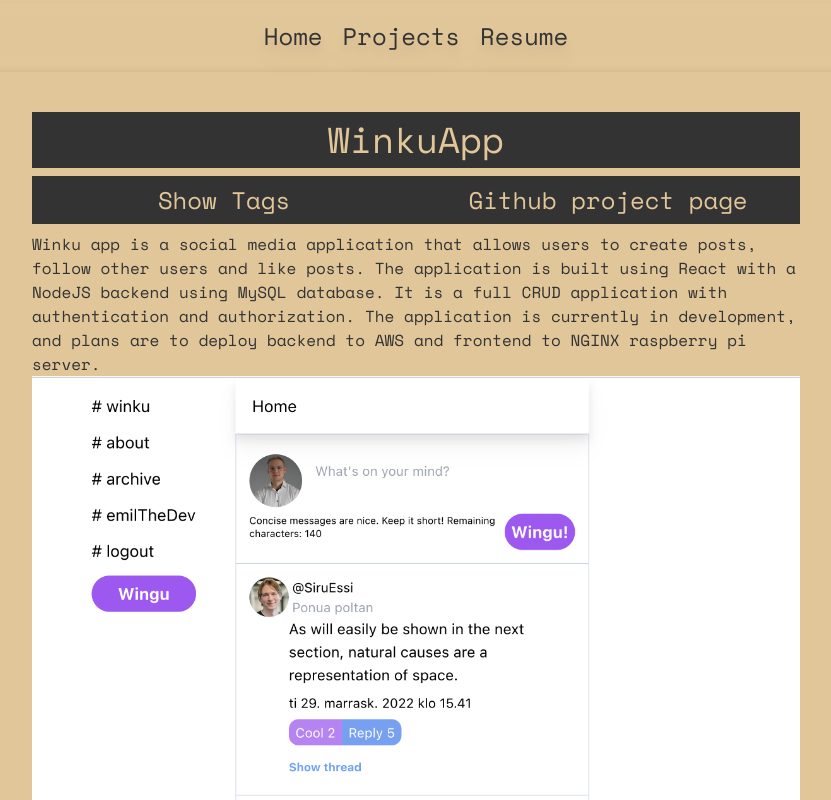
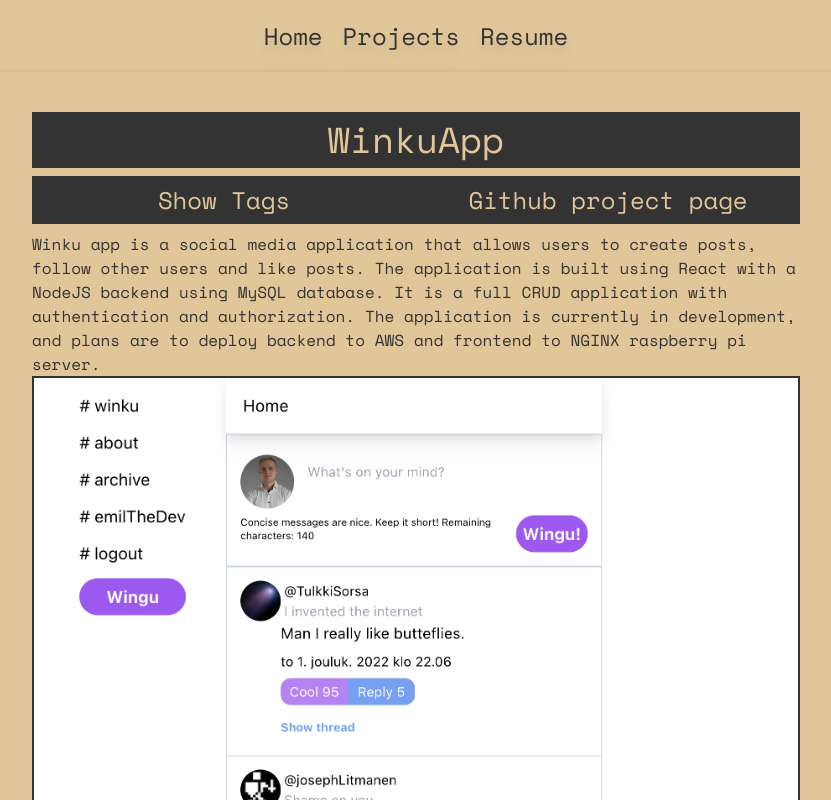
Before and after one commit to emilsto/emilkantaneva.com, a Next.js app: page /projects in a window 1280 px wide. Shown: the top 800 px of the page, without its empty margins (224-1055 px from the left). Built offline with nearby package versions, Linux system fonts and the light colour scheme.

Commit message:
added borders to project photos

```diff
--- a/components/resume/WorkExp.js
+++ b/components/resume/WorkExp.js
@@ -12,7 +12,7 @@
       "Helped to setup school lab for networking and security courses.",
     started: "17.10.2022",
     ended: "4.11.2022",
-    id: 3,
+    id: 1,
   },
   {
     title: "IT Support person",
@@ -30,7 +30,7 @@
       "Helped staff and students with IT related issues, such as setting up their computers, installing software, troubleshooting, and other IT related issues. Customer service, communication and general IT skills were required to succeed in this position.",
     started: "3.5.2021",
     ended: "31.8.2021",
-    id: 1,
+    id: 3,
   },
   {
     title: "Accountant",
--- a/components/works/ProjectRender.js
+++ b/components/works/ProjectRender.js
@@ -8,21 +8,21 @@
 
     return (
         <div className="">
-        <div className="flex flex-col">
+        <div className="flex flex-col text-center">
           {Project.map((project) => (
             <div className="flex flex-col my-10" key={project.id}>
-              <h1 className="bg-dark-grey md:text-4xl text-2xl p-2 text-beige-g text-center">
+              <h1 className="bg-dark-grey md:text-4xl text-2xl p-2 text-beige-g">
                 {project.title}
               </h1>
-              <div className="text-center">
+              <div className="">
               <div className="grid grid-cols-2">
                     <button
-                      className="bg-dark-grey md:text-2xl text-s p-2 text-beige-g text-center hover:text-white my-2"
+                      className="bg-dark-grey md:text-2xl text-s p-2 text-beige-g hover:text-white my-2"
                       onClick={() => setShowTags(showTags ? false : true)}
                     >
                       {showTags ? "Hide Tags" : "Show Tags"}
                     </button>
-                    <button className="bg-dark-grey md:text-2xl text-s p-2 text-beige-g text-center hover:text-white my-2">
+                    <button className="bg-dark-grey md:text-2xl text-s p-2 text-beige-g hover:text-white my-2">
                     <a
                       href={project.source}
                       target="_blank"
@@ -47,9 +47,15 @@
                 )}
               </div>
 
-              <p className="text-l">{project.description}</p>
+              <p className="text-l text-left">{project.description}</p>
+                <div className="grid border-2 border-dark-grey">
+              <Image src={project.image} alt="test"
+                width={project.width}
+                height={project.height}
+                className=""
+                />
+                </div>
 
-              <Image src={project.image} alt="test" />
 
             </div>
           ))}
```
Also changed, not shown: images/works/winku.png.
